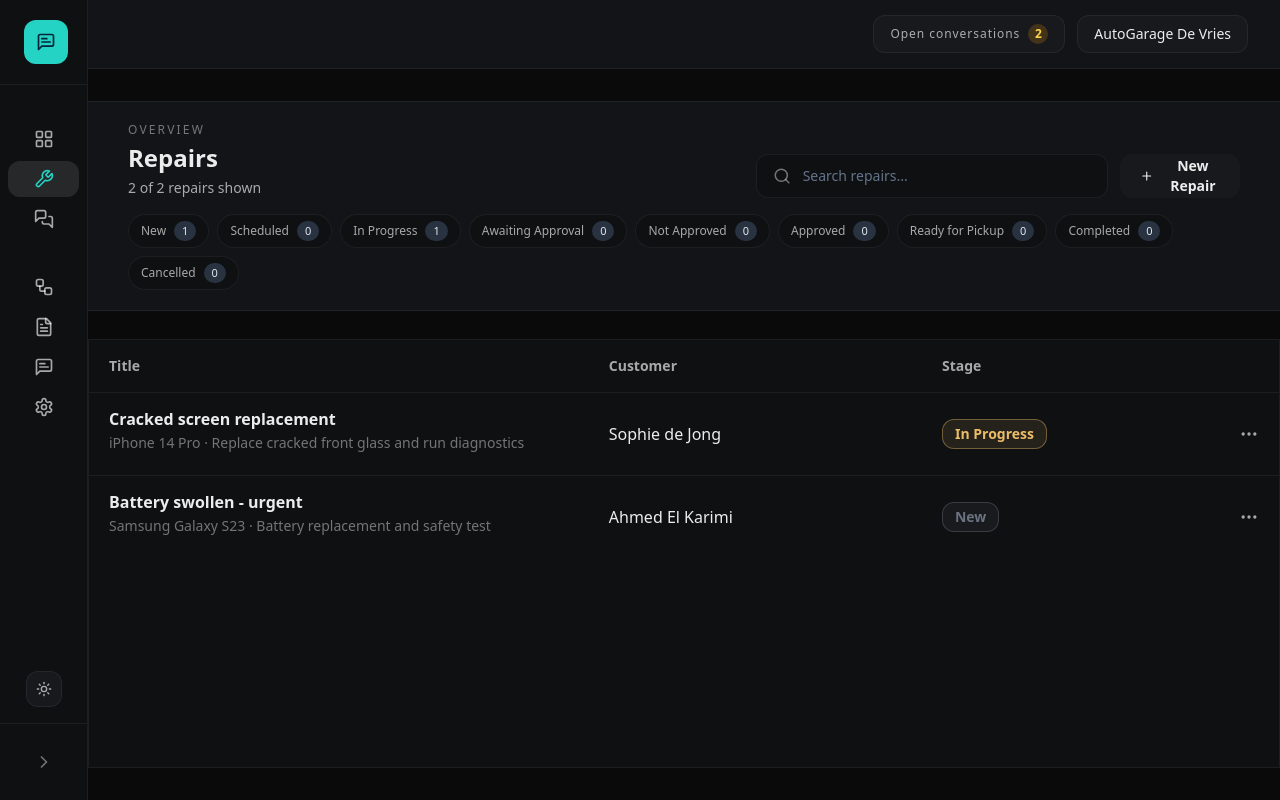
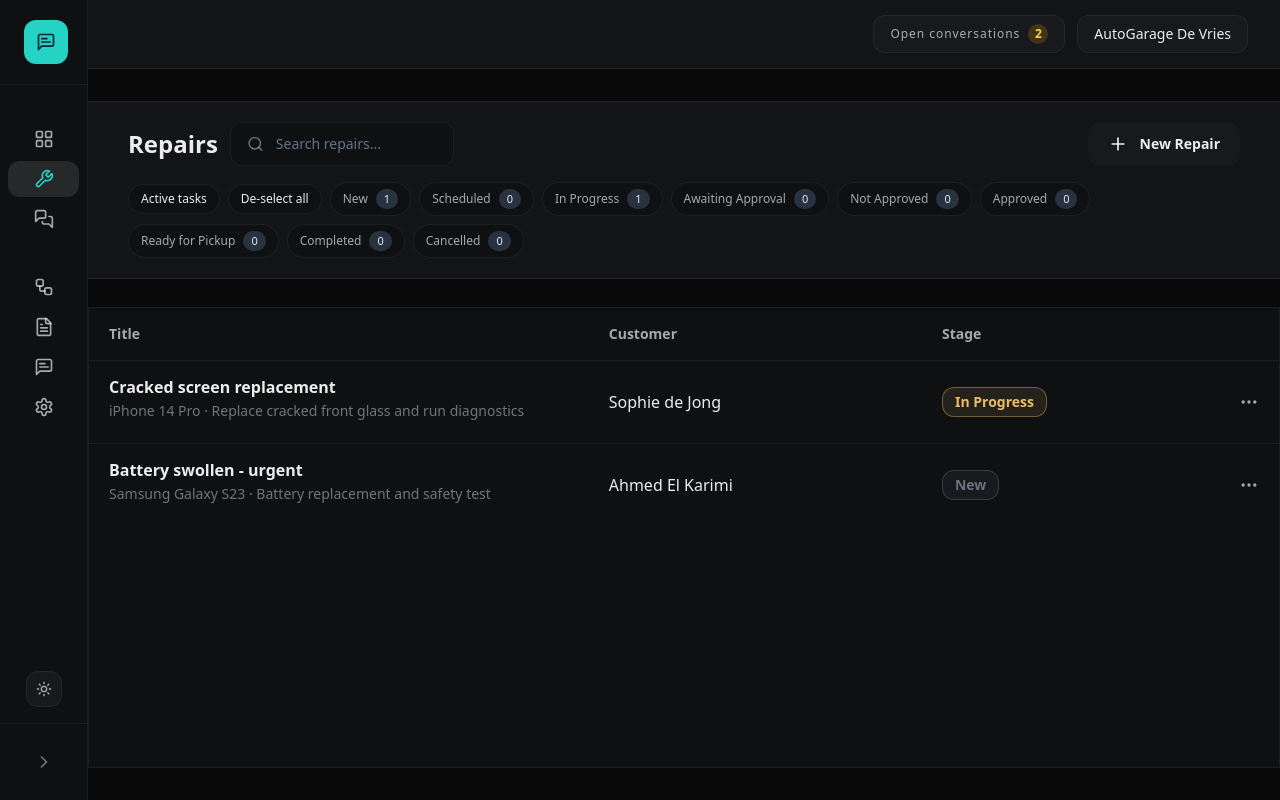
Before and after one commit to botexpertsnl/reparatie_melder_app, a Next.js app: page /work-items in a window 1280 px wide. Built offline with nearby package versions, Linux system fonts and the light colour scheme.

Commit message:
Update repairs header layout and stage filter shortcuts

```diff
--- a/app/(app)/work-items/page.tsx
+++ b/app/(app)/work-items/page.tsx
@@ -438,6 +438,14 @@ export default function WorkItemsPage() {
     );
     return [...visibleWorkflowStages.map((stage) => stage.name), ...stageNamesFromRepairs];
   }, [stageCounts, visibleWorkflowStages]);
+  const activeStageFilters = useMemo(
+    () =>
+      filterStages.filter((stageName) => {
+        const normalizedStage = stageName.trim().toLowerCase();
+        return normalizedStage !== "completed" && normalizedStage !== "cancelled" && normalizedStage !== "canceled";
+      }),
+    [filterStages]
+  );
   const filteredRepairs = useMemo(() => {
     const normalizedQuery = searchQuery.trim().toLowerCase();
     return repairs.filter((repair) => {
@@ -456,6 +464,12 @@ export default function WorkItemsPage() {
     setSelectedStageFilters((prev) =>
       prev.includes(stageName) ? prev.filter((selected) => selected !== stageName) : [...prev, stageName]
     );
+  };
+  const selectActiveTaskFilters = () => {
+    setSelectedStageFilters(activeStageFilters);
+  };
+  const clearAllStageFilters = () => {
+    setSelectedStageFilters([]);
   };
 
   const handleCreateRepair = (payload: NewRepairFormValues) => {
@@ -555,17 +569,11 @@ export default function WorkItemsPage() {
             className="mb-5 space-y-4 border-y px-4 py-4 md:mb-7 md:px-10 md:py-5"
             style={{ borderColor: "var(--border)", background: "var(--surface-2)" }}
           >
-            <div className="flex flex-wrap items-end justify-between gap-4">
-              <div>
-                <p className="text-xs uppercase tracking-[0.18em] text-slate-500">Overview</p>
-                <h1 className="mt-1 text-2xl font-semibold text-white">{repairLabelPlural}</h1>
-                <p className="mt-1 text-sm text-slate-400">
-                  {filteredRepairs.length} of {repairs.length} {repairLabelPlural.toLowerCase()} shown
-                </p>
-              </div>
-              <div className="flex w-full flex-col gap-3 sm:w-auto sm:flex-row sm:items-center">
+            <div className="flex flex-wrap items-center justify-between gap-4">
+              <div className="flex min-w-0 flex-1 items-center gap-3">
+                <h1 className="text-2xl font-semibold text-white">{repairLabelPlural}</h1>
                 <label
-                  className="flex h-11 w-full items-center gap-3 rounded-xl border px-4 text-sm text-slate-300 sm:min-w-80"
+                  className="flex h-11 w-full max-w-56 items-center gap-3 rounded-xl border px-4 text-sm text-slate-300"
                   style={{ borderColor: "var(--border)", background: "var(--surface-1)" }}
                 >
                   <Search className="h-5 w-5 text-slate-500" />
@@ -578,9 +586,11 @@ export default function WorkItemsPage() {
                     aria-label={`Search ${repairLabelPlural.toLowerCase()}`}
                   />
                 </label>
+              </div>
+              <div className="flex w-full sm:w-auto">
                 <button
                   onClick={() => setIsAddRepairOpen(true)}
-                  className="inline-flex h-11 items-center justify-center gap-3 rounded-xl bg-[var(--surface-3)] px-5 text-sm font-semibold text-[var(--text-primary)]"
+                  className="inline-flex h-11 items-center justify-center gap-3 whitespace-nowrap rounded-xl bg-[var(--surface-3)] px-5 text-sm font-semibold text-[var(--text-primary)]"
                 >
                   <Plus className="h-5 w-5" />
                   New {repairLabel}
@@ -588,6 +598,20 @@ export default function WorkItemsPage() {
               </div>
             </div>
             <div className="flex flex-wrap items-center gap-2">
+              <button
+                type="button"
+                onClick={selectActiveTaskFilters}
+                className="inline-flex items-center gap-2 rounded-full border border-[var(--border)] bg-[var(--surface-1)] px-3 py-1.5 text-xs font-medium text-slate-200 transition-colors hover:text-white"
+              >
+                Active tasks
+              </button>
+              <button
+                type="button"
+                onClick={clearAllStageFilters}
+                className="inline-flex items-center gap-2 rounded-full border border-[var(--border)] bg-[var(--surface-1)] px-3 py-1.5 text-xs font-medium text-slate-200 transition-colors hover:text-white"
+              >
+                De-select all
+              </button>
               {filterStages.map((stageName) => {
                 const isActive = selectedStageFilters.includes(stageName);
                 return (
```
